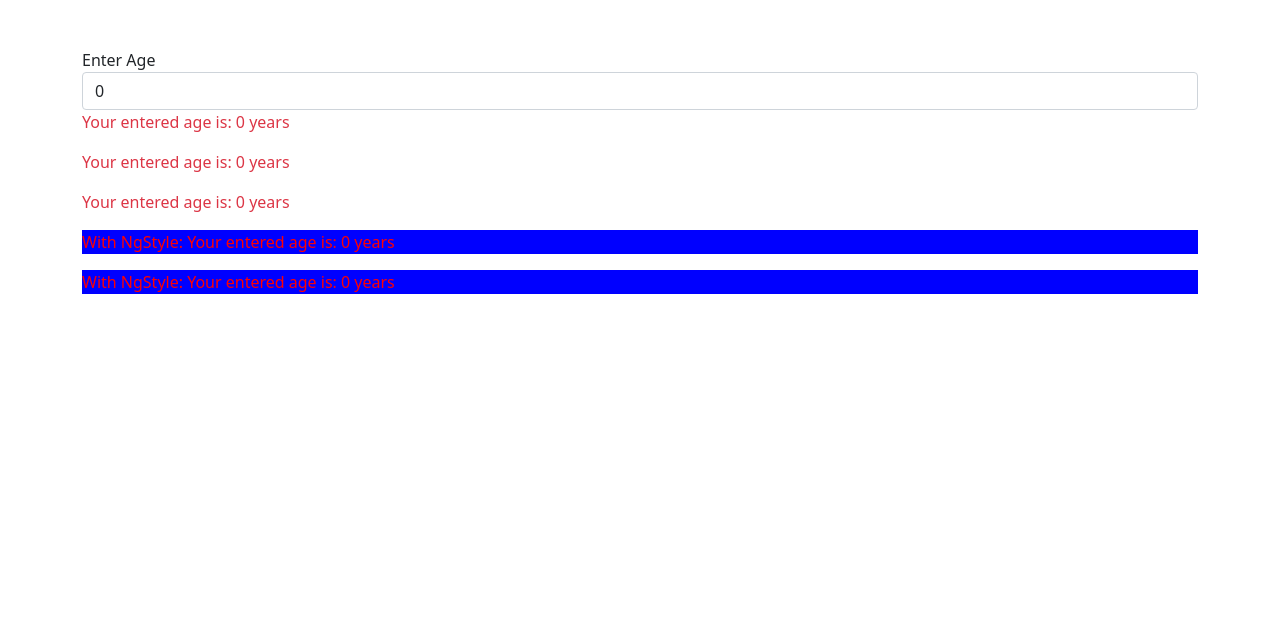
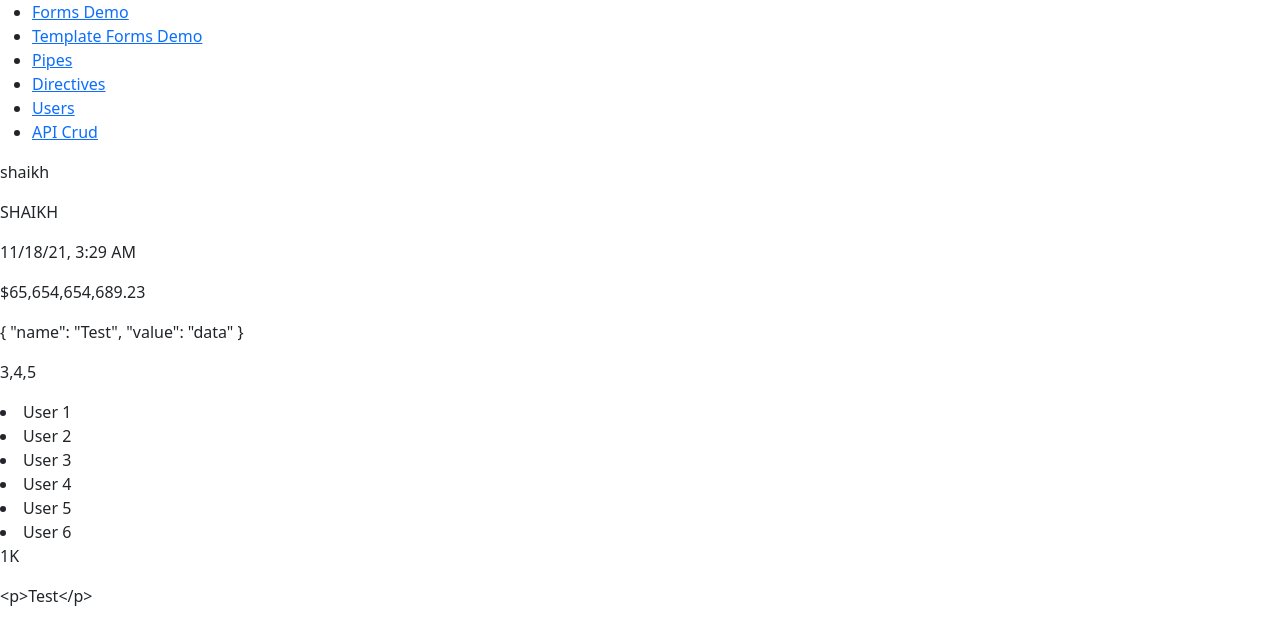
Before and after one commit to ShaikhIrshadSij/angular-practice, an Angular app: page /pipes in a window 1280 px wide. Shown: the top 644 px of the page. Built offline with nearby package versions, Linux system fonts and the light colour scheme.

Commit message:
pipes changes

```diff
--- a/src/app/angular-pipes/angular-pipes.component.html
+++ b/src/app/angular-pipes/angular-pipes.component.html
@@ -14,6 +14,6 @@
     {{name}}
 </li>
 
-<p>{{ 1000000 | shortNumber }}</p>
+<p>{{ 1000 | shortNumber }}</p>
 
 <p>{{ htmlString }}</p>
--- a/src/app/angular-pipes/angular-pipes.component.ts
+++ b/src/app/angular-pipes/angular-pipes.component.ts
@@ -14,7 +14,7 @@ export class AngularPipesComponent implements OnInit {
   }
   htmlString = '<p>Test</p>'
   userList: any = ["User 1", "User 2", "User 3", "User 4", "User 5", "User 6", "Test", "TT"];
-  includeText = "1";
+  includeText = "User";
   data = [1, 2, 3, 4, 5, 6, 7, 8, 9, 10]
   constructor() { }
 
--- a/src/app/app.component.html
+++ b/src/app/app.component.html
@@ -7,7 +7,7 @@
             <a href="javascript: void(0);" (click)="navigateToRoute('template-driven-forms')">Template Forms Demo</a>
         </li>
         <li>
-            <a routerLink=" pipes">Pipes</a>
+            <a routerLink="pipes">Pipes</a>
         </li>
         <li>
             <a routerLink="directives">Directives</a>
--- a/src/app/app.component.ts
+++ b/src/app/app.component.ts
@@ -7,7 +7,7 @@ import { Router } from '@angular/router';
   styleUrls: ['./app.component.css'],
 })
 export class AppComponent {
-  useRoutes: boolean = false
+  useRoutes: boolean = true
   dataObj: any = {
     class: 0,
     style: 0,
```
